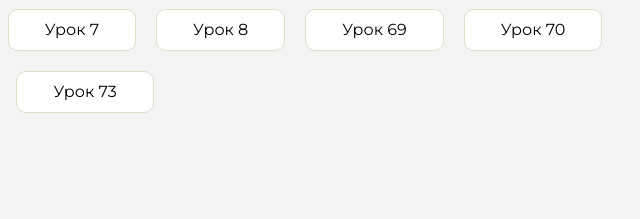
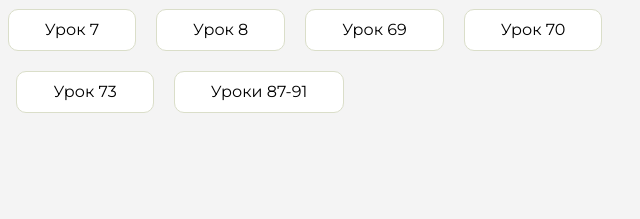
Before and after one commit to sashavan1999-blip/homework, a plain HTML site: page index.html in a window 1280 px wide. Shown: the part 291-510 px from the top of the page, 597-1237 px from the left. Drawn offline with Linux system fonts and the light colour scheme.

Commit message:
Update index.html

```diff
--- a/index.html
+++ b/index.html
@@ -128,6 +128,9 @@
                     <li class="content__list-item">
                         <a href="modul-2-transit-hw/index.html">Урок 73</a>
                     </li>
+                     <li class="content__list-item">
+                        <a href="modul-2-maket-2/index.html"> Уроки 87-91</a>
+                    </li>
                 </ul>
             </div>
             <div class="content__block hidden" id="diplomBlock">
```
